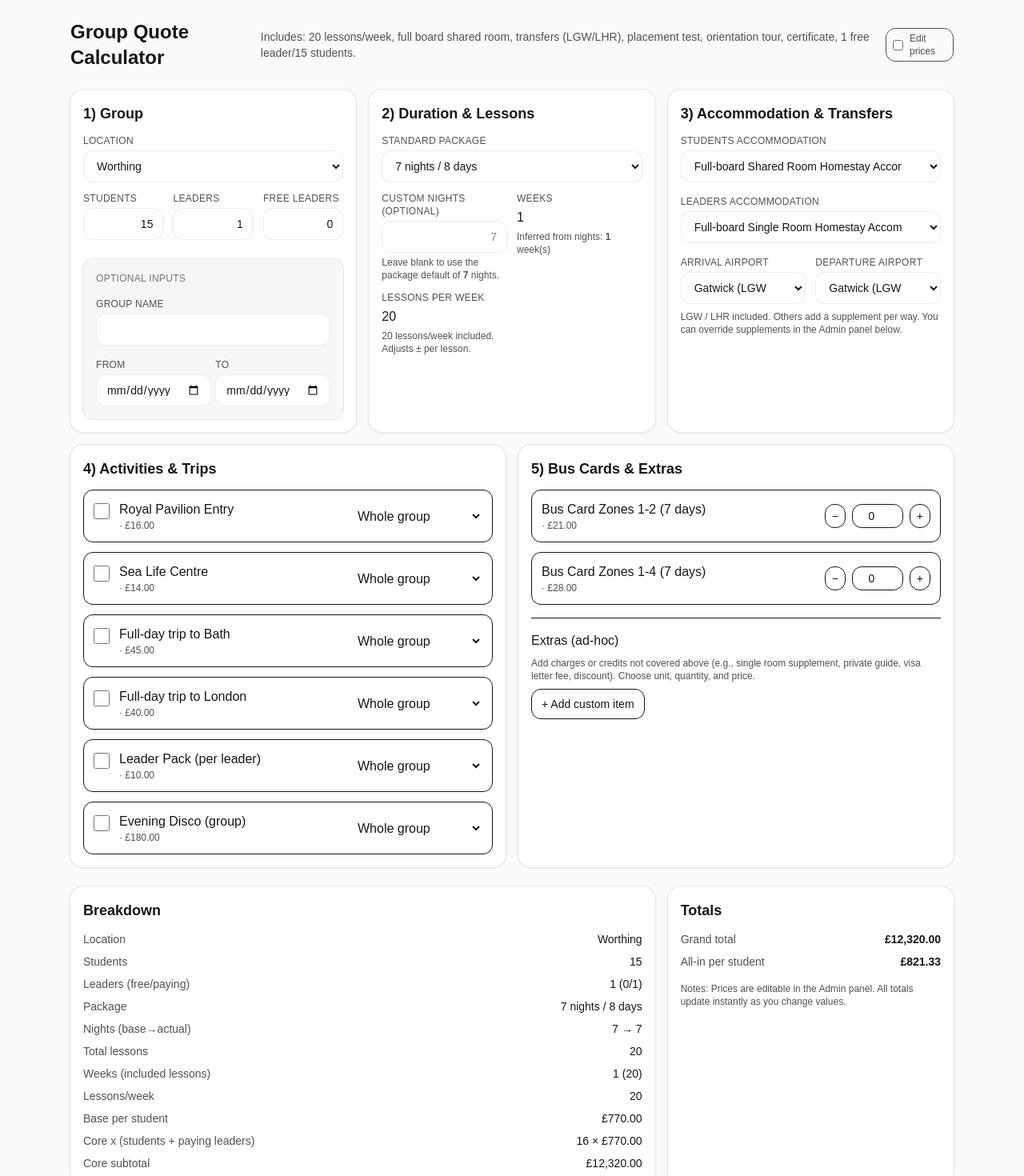
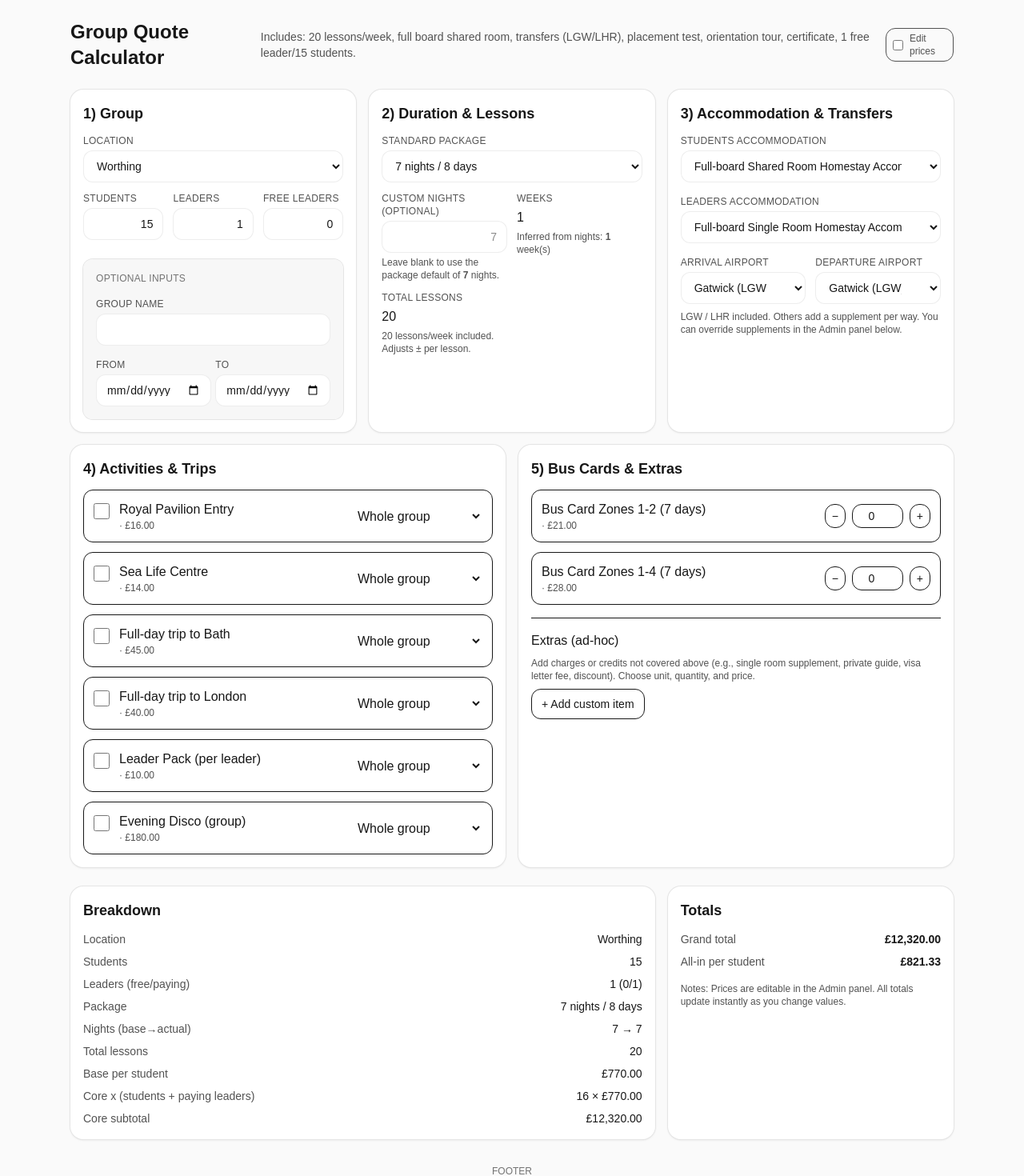
Before and after one commit to simonelebowski/group-quote, a Next.js app: page / in a window 1280 px wide. Shown: the top 1470 px of the page at 80% size. Built offline with nearby package versions, Linux system fonts and the light colour scheme.

Commit message:
working on total lessons

```diff
--- a/src/app/page.tsx
+++ b/src/app/page.tsx
@@ -567,11 +567,25 @@ export default function QuoteCalculatorPage() {
                 label="Total lessons"
                 value={`${pricing.meta.totalLessons}`}
               />
-              <Row
+
+              {pricing.meta.lessonDelta !== 0 && (
+  <Row
+    label={`Lesson adjustment per student (${
+      pricing.meta.lessonDelta > 0 ? "+" : "-"
+    }${Math.abs(pricing.meta.lessonDelta)} lesson${
+      Math.abs(pricing.meta.lessonDelta) !== 1 ? "s" : ""
+    })`}
+    value={fmt(
+      pricing.meta.lessonAdjPerStudent,
+      pricing.currency
+    )}
+  />
+)}
+              {/* <Row
                 label="Weeks (included lessons)"
                 value={`${pricing.meta.effectiveWeeks} (${pricing.meta.includedLessons})`}
               />
-              <Row label="Lessons/week" value={`${lessonsPerWeek}`} />
+              <Row label="Lessons/week" value={`${lessonsPerWeek}`} /> */}
               {/* <Row
                 label="Airports (arr/dep)"
                 value={`${arrivalAirport} / ${departureAirport}`}
--- a/src/components/DurationCard.tsx
+++ b/src/components/DurationCard.tsx
@@ -3,6 +3,8 @@ import Label from "./Label";
 import { PackageKey } from "@/types/types";
 import Select from "./Select";
 import Input from "./Input";
+
+const defaultLessonsForPackage = (pkg: PackageKey) => pkg === "13n14d" || pkg === "14n15d" ? 40 : 20;
 
 export default function DurationCard({
   packageKey,
@@ -23,7 +25,11 @@ export default function DurationCard({
       <Label>Standard Package</Label>
       <Select
         value={packageKey}
-        setValue={(v) => {setPackageKey(v as PackageKey); setCustomNights('')}}
+        setValue={(v) => {
+          const next = v as PackageKey;
+          setPackageKey(next);
+          setCustomNights('');
+          setLessonsPerWeek(defaultLessonsForPackage(next))}}
         options={[
           { value: "6n7d", label: "6 nights / 7 days" },
           { value: "7n8d", label: "7 nights / 8 days" },
@@ -77,15 +83,15 @@ export default function DurationCard({
 
       <div className="mt-3 grid grid-cols-2 gap-3">
         <div>
-          <Label>Lessons per week</Label>
+          <Label>Total Lessons</Label>
           <input
             type="number"
             className="input"
             min={0}
-            max={40}
+            max={60}
             value={lessonsPerWeek}
             onChange={(e) =>
-              setLessonsPerWeek(clamp(parseInt(e.target.value || "0"), 0, 40))
+              setLessonsPerWeek(clamp(parseInt(e.target.value || "0"), 0, 60))
             }
           />
           <p className="mt-1 text-xs text-neutral-600">
--- a/src/features/pricing/calculatePricing.ts
+++ b/src/features/pricing/calculatePricing.ts
@@ -74,10 +74,12 @@ export function calculatePricing({
   inferredWeeks,
 }: CalculatePricingArgs): PricingResult {
   const currency = loc.currency;
+
+  // 1) Leaders / paying heads
   const payingLeaders = Math.max(0, leaders - freeLeaders);
   const studentsAndPayingLeaders = students + payingLeaders;
 
-  // apply override for base package if present
+  // 2) Apply override for base package if present + effective rates
   const ov = overrides[loc.locationId] ?? {};
   const {
     basePerStudent,
@@ -87,9 +89,7 @@ export function calculatePricing({
     perFewerLesson,
   } = getEffectiveRates(loc, packageKey, ov);
 
-  //
-  // Nights adjustment
-  //
+  // 3) Nights adjustment
   const nightDelta = nights - baseNights;
   const nightAdjPerStudent =
     nightDelta === 0
@@ -98,15 +98,17 @@ export function calculatePricing({
       ? nightDelta * perExtraNight
       : Math.abs(nightDelta) * perFewerNight;
 
-  //
-  // Lessons adjustment (20 lessons/week included)
-  //
+  // 4) Lessons based on package key
+  // 6/7 nights = 1 "week" → 20 base lessons
+  // 13/14 nights = 2 "weeks" → 40 base lessons
+  const packageWeeks = packageKey === "6n7d" || packageKey === "7n8d" ? 1 : 2;
+
   const effectiveWeeks = weeks || inferredWeeks;
-  const includedLessons = 20 * effectiveWeeks;
+  const includedLessons = 20 * packageWeeks;
 
-  const totalLessons = lessonsPerWeek * effectiveWeeks;
+  const totalLessons = lessonsPerWeek * packageWeeks;
 
-  const lessonDelta = lessonsPerWeek * effectiveWeeks - includedLessons;
+  const lessonDelta = totalLessons - includedLessons;
 
   const lessonAdjPerStudent =
     lessonDelta === 0
@@ -115,9 +117,7 @@ export function calculatePricing({
       ? lessonDelta * perExtraLesson
       : lessonDelta * perFewerLesson;
 
-  //
-  // Core per-student and totals
-  //
+  // 5) Core per-student and totals
   const perStudentCore =
     basePerStudent + nightAdjPerStudent + lessonAdjPerStudent;
 
```
